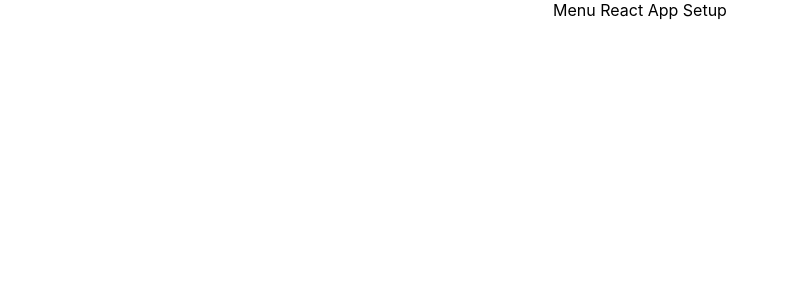
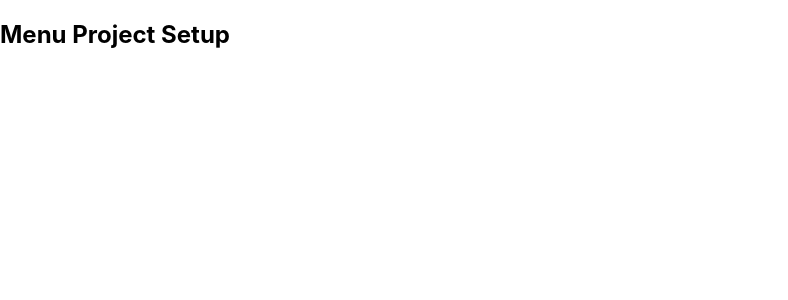
Before and after one commit to amriikk/menu-react, a React (Create React App) app: page / in a window 1280 px wide. Shown: the top 300 px of the page, without its empty margins (0-788 px from the left). Built offline with nearby package versions, Linux system fonts and the light colour scheme.

Commit message:
update Categories Component

```diff
--- a/src/App.js
+++ b/src/App.js
@@ -2,9 +2,7 @@ import './App.css';
 
 function App() {
   return (
-    <div className="App">
-      Menu React App Setup
-    </div>
+    <h2>Menu Project Setup</h2>
   );
 }
 
```
Also changed, not shown: src/Categories.jsx (+9 -0 lines).
